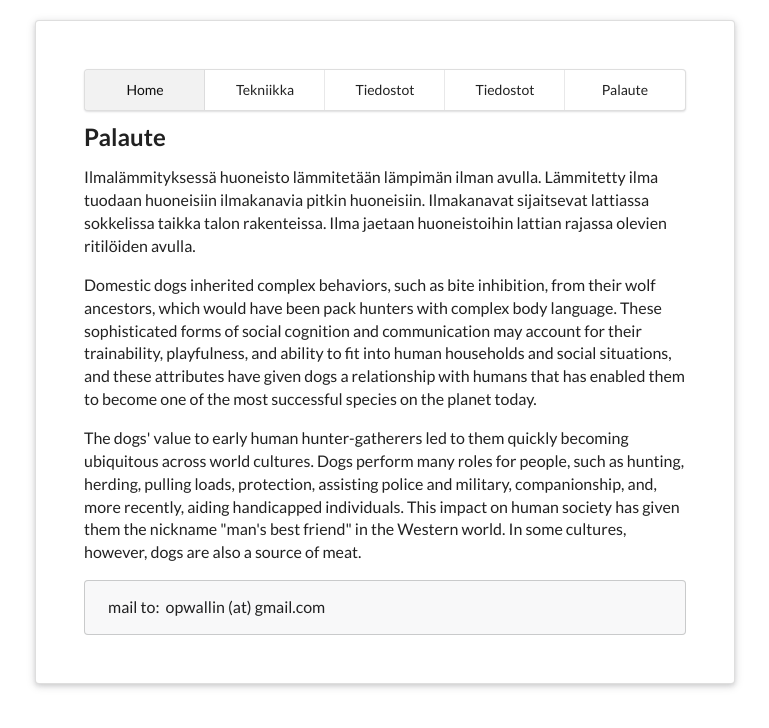
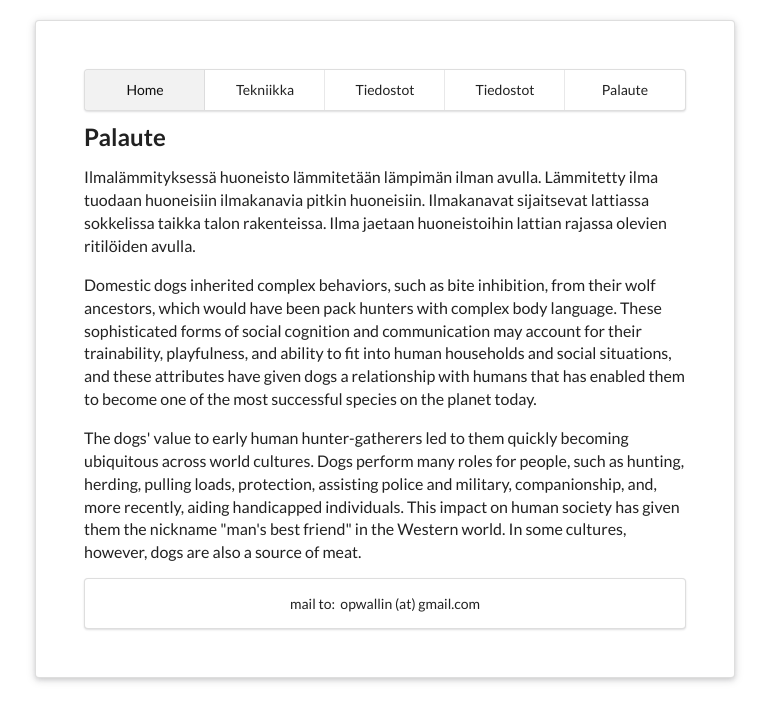
Before and after one commit to hozmaster/ilmalammitys.net, a React (Create React App) app: page /palaute in a window 1280 px wide. Shown: the top 728 px of the page, without its empty margins (255-1024 px from the left). Built offline with nearby package versions, Linux system fonts and the light colour scheme.

Commit message:
chanegd message to segment

```diff
--- a/src/Components/Footer.jsx
+++ b/src/Components/Footer.jsx
@@ -6,7 +6,7 @@
 import React from 'react'
 
 const Footer = () =>
-    <div className="ui message center aligned" >
+    <div className="ui center aligned segment" >
         mail to: &nbsp;opwallin (at) gmail.com
     </div>
 export default Footer
```
